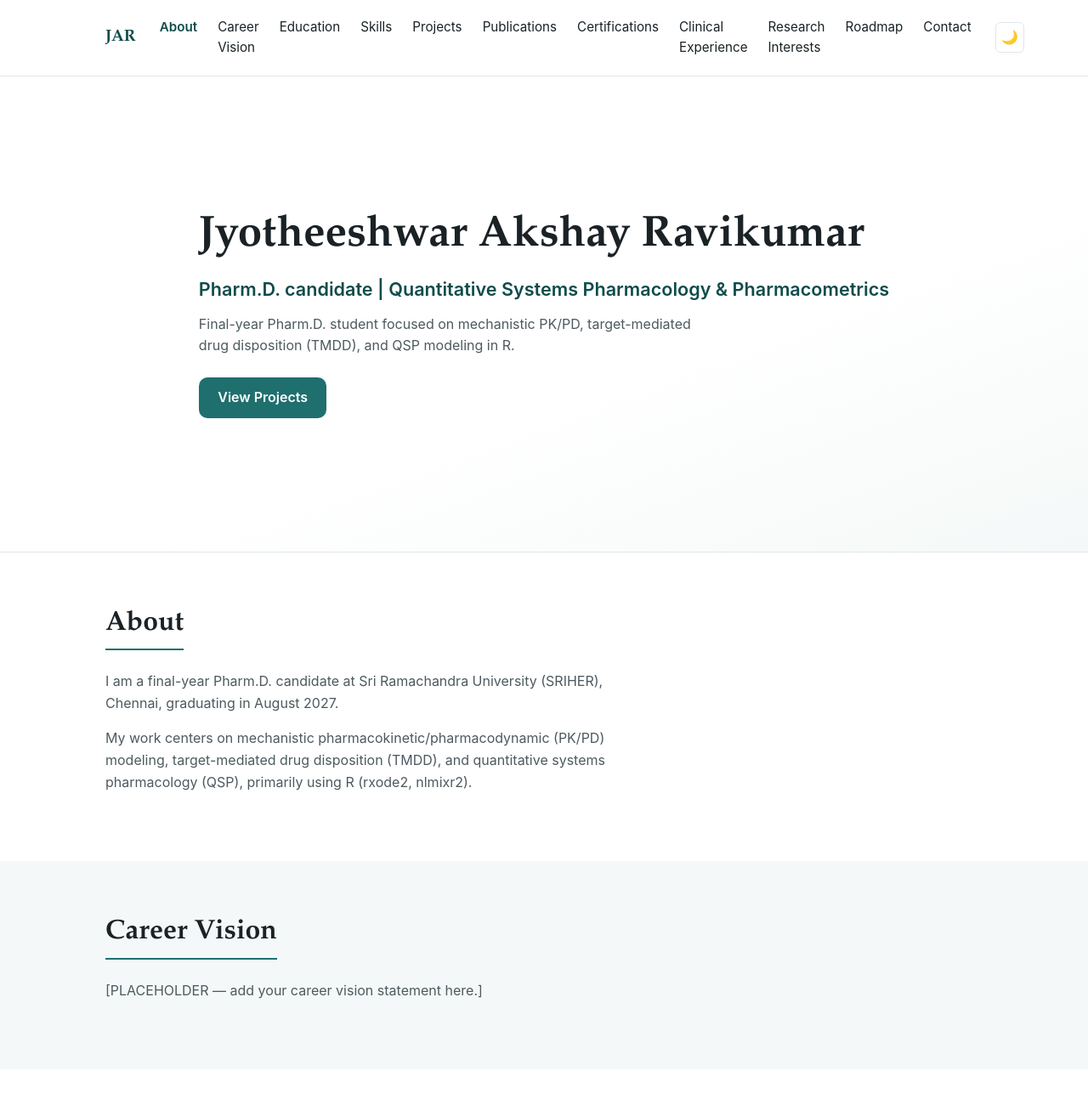
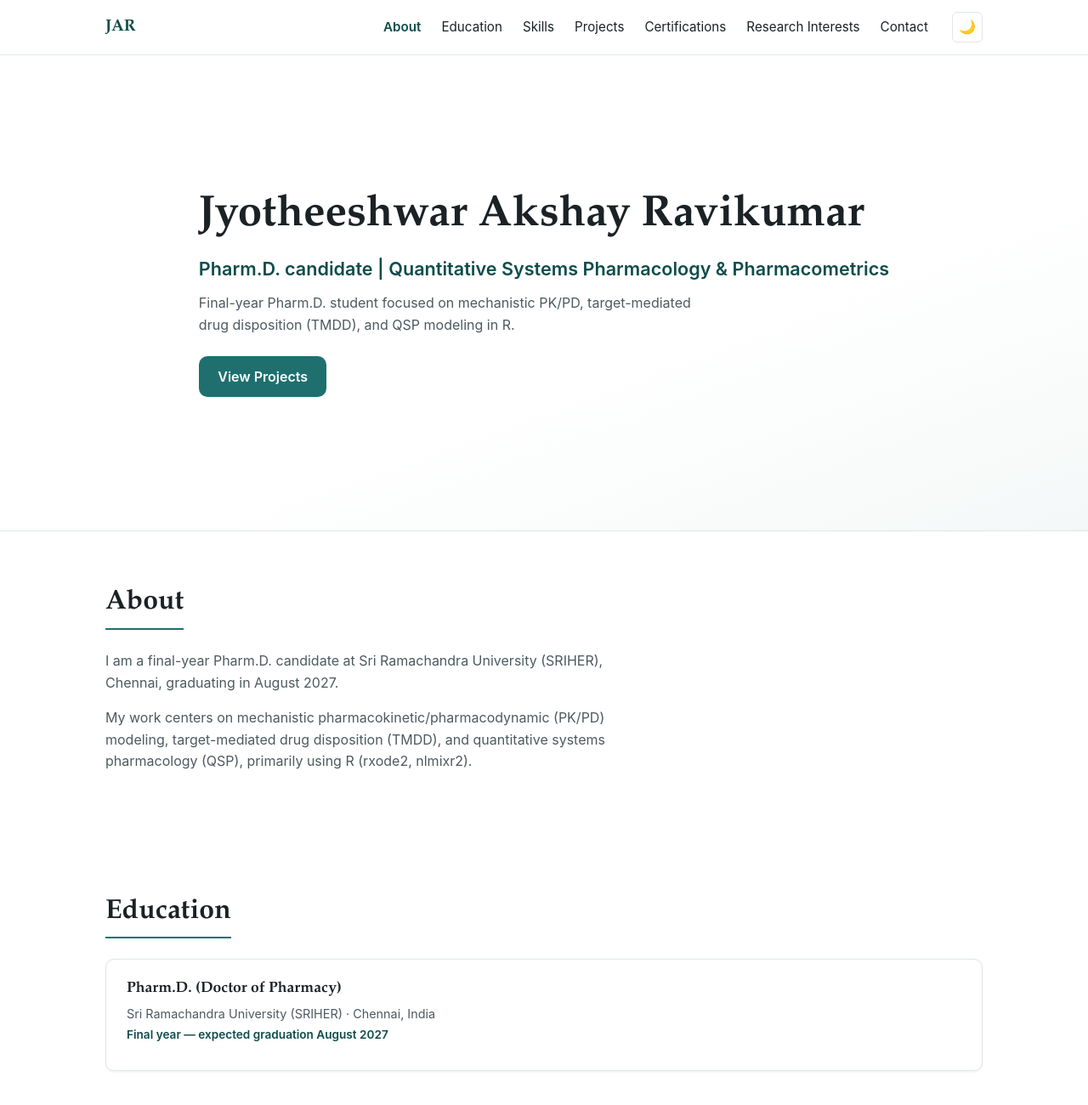
Before and after one commit to jyotheeshwarakshay-ux/jyotheeshwarakshay-ux.github.io, a plain HTML site: page index.html in a window 1280 px wide. Shown: the top 1300 px of the page at 85% size. Drawn offline with Linux system fonts and the light colour scheme.

Commit message:
Remove placeholder sections from restored design

```diff
--- a/content.js
+++ b/content.js
@@ -18,15 +18,11 @@ window.SITE_CONTENT = {
 
   nav: [
     { label: "About", href: "#about" },
-    { label: "Career Vision", href: "#career-vision" },
     { label: "Education", href: "#education" },
     { label: "Skills", href: "#skills" },
     { label: "Projects", href: "#projects" },
-    { label: "Publications", href: "#publications" },
     { label: "Certifications", href: "#certifications" },
-    { label: "Clinical Experience", href: "#clinical-experience" },
     { label: "Research Interests", href: "#research-interests" },
-    { label: "Roadmap", href: "#roadmap" },
     { label: "Contact", href: "#contact" }
   ],
 
@@ -44,13 +40,6 @@ window.SITE_CONTENT = {
     paragraphs: [
       "I am a final-year Pharm.D. candidate at Sri Ramachandra University (SRIHER), Chennai, graduating in August 2027.",
       "My work centers on mechanistic pharmacokinetic/pharmacodynamic (PK/PD) modeling, target-mediated drug disposition (TMDD), and quantitative systems pharmacology (QSP), primarily using R (rxode2, nlmixr2)."
-    ]
-  },
-
-  careerVision: {
-    heading: "Career Vision",
-    paragraphs: [
-      "[PLACEHOLDER — add your career vision statement here.]"
     ]
   },
 
@@ -130,35 +119,9 @@ window.SITE_CONTENT = {
     ]
   },
 
-  publications: {
-    heading: "Publications",
-    items: [
-      {
-        title: "Manuscript in preparation",
-        authors: "",
-        venue: "In preparation",
-        link: "",
-        linkLabel: ""
-      }
-    ]
-  },
-
   certifications: {
     heading: "Certifications",
     items: []
-  },
-
-  clinicalExperience: {
-    heading: "Clinical Experience",
-    items: [
-      {
-        role: "[PLACEHOLDER]",
-        organization: "[PLACEHOLDER]",
-        location: "[PLACEHOLDER]",
-        period: "[PLACEHOLDER]",
-        description: "[PLACEHOLDER — add clinical experience details.]"
-      }
-    ]
   },
 
   researchInterests: {
@@ -168,17 +131,6 @@ window.SITE_CONTENT = {
       "Target-mediated drug disposition (TMDD)",
       "Quantitative systems pharmacology (QSP)",
       "Pharmacometrics"
-    ]
-  },
-
-  roadmap: {
-    heading: "Roadmap",
-    items: [
-      {
-        period: "[PLACEHOLDER]",
-        title: "[PLACEHOLDER]",
-        description: "[PLACEHOLDER — add roadmap milestones.]"
-      }
     ]
   },
 
--- a/index.html
+++ b/index.html
@@ -36,15 +36,11 @@
   <main id="main">
     <section id="hero" class="hero" aria-labelledby="hero-name"></section>
     <section id="about" class="section"></section>
-    <section id="career-vision" class="section section--alt"></section>
     <section id="education" class="section"></section>
     <section id="skills" class="section section--alt"></section>
     <section id="projects" class="section"></section>
-    <section id="publications" class="section section--alt"></section>
     <section id="certifications" class="section"></section>
-    <section id="clinical-experience" class="section section--alt"></section>
     <section id="research-interests" class="section"></section>
-    <section id="roadmap" class="section section--alt"></section>
     <section id="contact" class="section"></section>
   </main>
 
--- a/script.js
+++ b/script.js
@@ -198,33 +198,6 @@
     inner.appendChild(grid);
   }
 
-  // ---- Publications ----
-  function renderPublications() {
-    var data = content.publications;
-    var section = document.getElementById("publications");
-    if (!section || !data) return;
-    var inner = sectionInner(section);
-    sectionHeading(inner, data.heading);
-    var list = el("div", { className: "card-list" });
-    (data.items || []).forEach(function (pub) {
-      var card = el("article", { className: "card" });
-      if (isNonEmpty(pub.title)) card.appendChild(el("h3", { className: "card__title", text: pub.title }));
-      if (isNonEmpty(pub.authors)) card.appendChild(el("p", { className: "card__meta", text: pub.authors }));
-      if (isNonEmpty(pub.venue)) card.appendChild(el("p", { className: "card__period", text: pub.venue }));
-      if (isNonEmpty(pub.link)) {
-        card.appendChild(
-          el("a", {
-            className: "card__link",
-            text: pub.linkLabel || "View publication",
-            attrs: { href: pub.link, target: "_blank", rel: "noopener noreferrer" }
-          })
-        );
-      }
-      list.appendChild(card);
-    });
-    inner.appendChild(list);
-  }
-
   // ---- Certifications ----
   function renderCertifications() {
     var data = content.certifications;
@@ -249,26 +222,6 @@
     inner.appendChild(list);
   }
 
-  // ---- Clinical Experience ----
-  function renderClinicalExperience() {
-    var data = content.clinicalExperience;
-    var section = document.getElementById("clinical-experience");
-    if (!section || !data) return;
-    var inner = sectionInner(section);
-    sectionHeading(inner, data.heading);
-    var list = el("div", { className: "card-list" });
-    (data.items || []).forEach(function (item) {
-      var card = el("article", { className: "card" });
-      if (isNonEmpty(item.role)) card.appendChild(el("h3", { className: "card__title", text: item.role }));
-      var metaBits = [item.organization, item.location].filter(isNonEmpty).join(" · ");
-      if (isNonEmpty(metaBits)) card.appendChild(el("p", { className: "card__meta", text: metaBits }));
-      if (isNonEmpty(item.period)) card.appendChild(el("p", { className: "card__period", text: item.period }));
-      if (isNonEmpty(item.description)) card.appendChild(el("p", { className: "card__body", text: item.description }));
-      list.appendChild(card);
-    });
-    inner.appendChild(list);
-  }
-
   // ---- Research Interests ----
   function renderResearchInterests() {
     var data = content.researchInterests;
@@ -281,24 +234,6 @@
       tags.appendChild(el("li", { className: "tag", text: interest }));
     });
     inner.appendChild(tags);
-  }
-
-  // ---- Roadmap ----
-  function renderRoadmap() {
-    var data = content.roadmap;
-    var section = document.getElementById("roadmap");
-    if (!section || !data) return;
-    var inner = sectionInner(section);
-    sectionHeading(inner, data.heading);
-    var list = el("ol", { className: "timeline" });
-    (data.items || []).forEach(function (item) {
-      var li = el("li", { className: "timeline__item" });
-      if (isNonEmpty(item.period)) li.appendChild(el("span", { className: "timeline__period", text: item.period }));
-      if (isNonEmpty(item.title)) li.appendChild(el("h3", { className: "timeline__title", text: item.title }));
-      if (isNonEmpty(item.description)) li.appendChild(el("p", { className: "timeline__body", text: item.description }));
-      list.appendChild(li);
-    });
-    inner.appendChild(list);
   }
 
   // ---- Contact ----
@@ -415,15 +350,11 @@
     renderNav();
     renderHero();
     renderParagraphSection("about", content.about);
-    renderParagraphSection("career-vision", content.careerVision);
     renderEducation();
     renderSkills();
     renderProjects();
-    renderPublications();
     renderCertifications();
-    renderClinicalExperience();
     renderResearchInterests();
-    renderRoadmap();
     renderContact();
     renderFooter();
 
```
